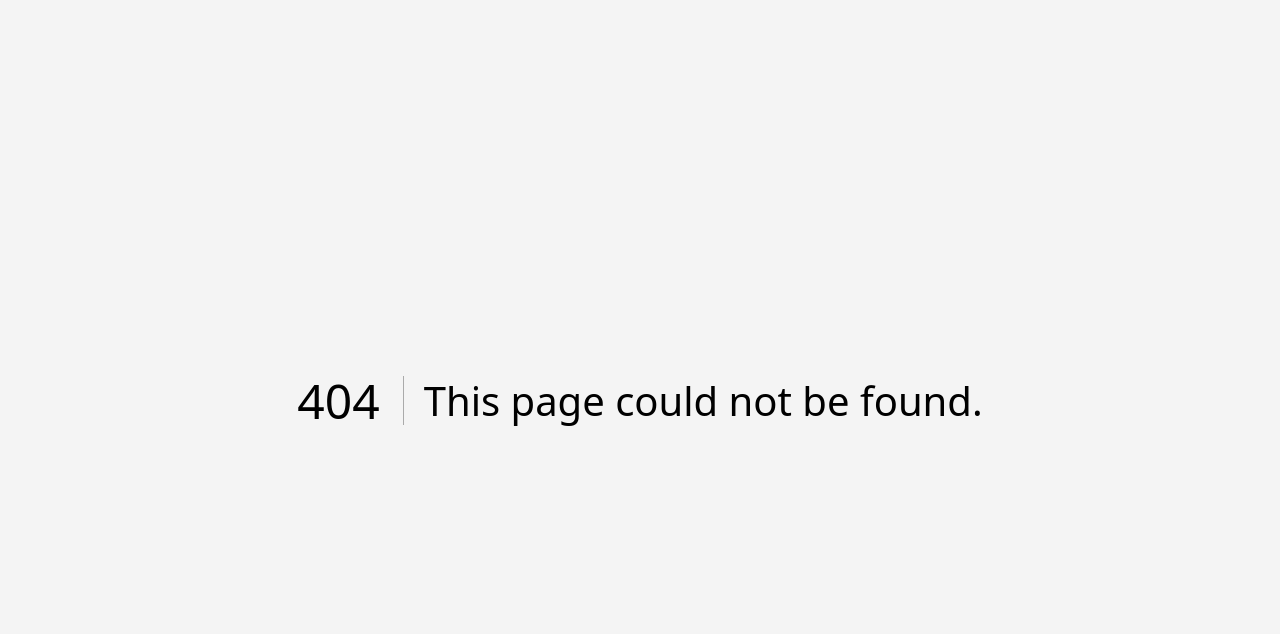
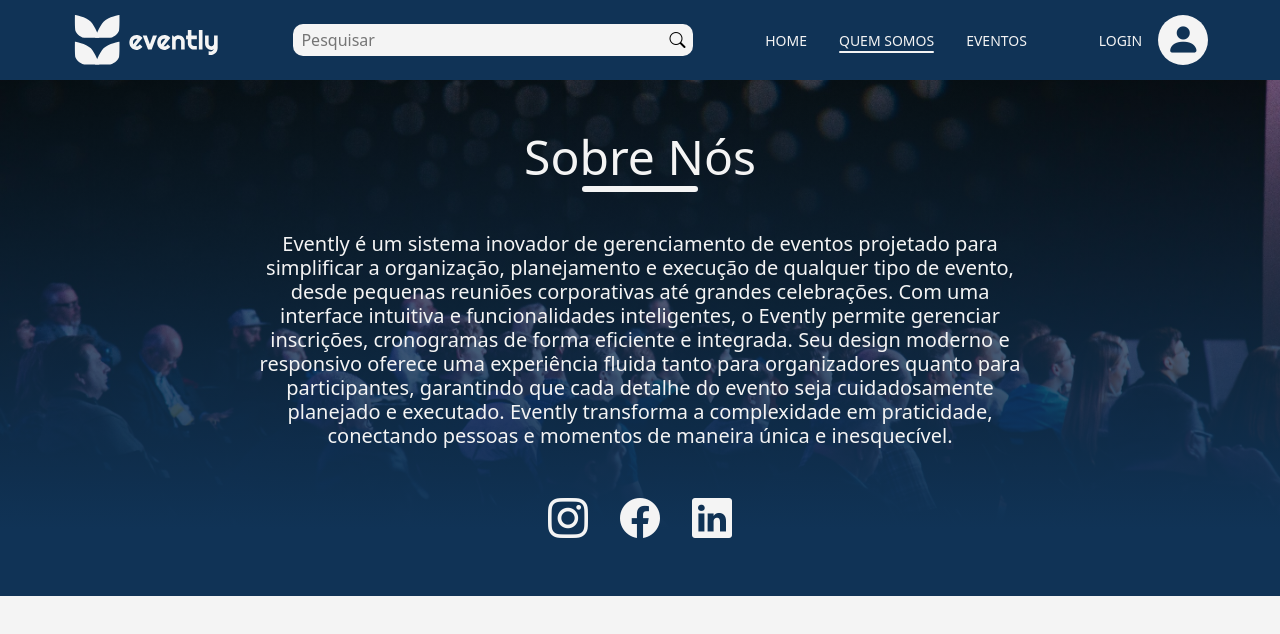
Before and after one commit to RayaniGomes/Evently, a Next.js app: page /quem-somos in a window 1280 px wide. Before the commit this address had no page. Shown: the top 634 px of the page. Built offline with nearby package versions, Linux system fonts and the light colour scheme.

Commit message:
feat: componente sobreNos

```diff
--- a/src/(components)/navbar/index.tsx
+++ b/src/(components)/navbar/index.tsx
@@ -1,3 +1,4 @@
+'use client';
 import Image from "next/image";
 import Link from "next/link";
 import { ButtonMenuHamburger, Form, Login, Menu, Nav, NavMobile } from "./styled";
--- /dev/null
+++ b/src/(components)/sobreNos/index.tsx
@@ -0,0 +1,17 @@
+'use client';
+import Link from "next/link";
+import { Section } from "./styled";
+
+export default function Sobre() {
+    return (
+        <Section>
+            <h1>Sobre Nós <hr/></h1>
+            <h5>Evently é um sistema inovador de gerenciamento de eventos projetado para simplificar a organização, planejamento e execução de qualquer tipo de evento, desde pequenas reuniões corporativas até grandes celebrações. Com uma interface intuitiva e funcionalidades inteligentes, o Evently permite gerenciar inscrições, cronogramas de forma eficiente e integrada. Seu design moderno e responsivo oferece uma experiência fluida tanto para organizadores quanto para participantes, garantindo que cada detalhe do evento seja cuidadosamente planejado e executado. Evently transforma a complexidade em praticidade, conectando pessoas e momentos de maneira única e inesquecível.</h5>
+            <div className="redes">
+                <Link className="bi bi-instagram" href="/" />
+                <Link className="bi bi-facebook" href="/" />
+                <Link className="bi bi-linkedin" href="/" />
+            </div>
+        </Section>
+    );
+}
--- /dev/null
+++ b/src/(components)/sobreNos/styled.ts
@@ -0,0 +1,71 @@
+import styled from "styled-components";
+
+export const Section = styled.section`
+    width: 100%;
+    display: flex;
+    flex-direction: column;
+    align-items: center;
+    margin-top: 5rem;
+    padding: 3rem 5rem;
+    background: linear-gradient(180deg, rgba(6, 18, 30, 0.37) 0%, #103356 87%), url('/bgSobre.png') no-repeat center center / cover;
+    color: var(--branco);
+    text-align: center;
+    gap: 2rem;
+
+    h5 {
+        width: 70%;
+    }
+
+    .redes {
+        display: flex;
+        gap: 2rem;
+
+        a {
+            color: var(--branco);
+            font-size: 40px;
+        }
+    }
+
+    @media (max-width: 1024px) {
+        padding: 3rem 2rem;
+
+        h5 {
+            width: 80%;
+        }
+    }
+
+    @media (max-width: 768px) {
+        padding: 2rem 1rem;
+        gap: 1rem;
+
+        h1 {
+            font-size: 36px !important;
+        }
+
+        h5 {
+            width: 90%;
+            font-size: 16px !important;
+        }
+
+        .redes a {
+            font-size: 30px;
+        }
+    }
+
+    @media (max-width: 425px) {
+        padding: 1rem;
+
+        h1 {
+            font-size: 24px !important;
+        }
+
+        h5 {
+            width: 100%;
+            font-size: 12px !important;
+        }
+
+        .redes a {
+            font-size: 25px;
+        }
+    }
+`
--- a/src/app/globals.css
+++ b/src/app/globals.css
@@ -34,8 +34,8 @@
   font-weight: 500 !important;
   font-size: 48px !important;
 
-  @media (max-width: 425) {
-    font-size: 32px !important;
+  @media (max-width: 425px) {
+    font-size: 24px !important;
   }
 }
 
@@ -43,7 +43,7 @@
   font-weight: 400 !important;
   font-size: 40px !important;
 
-  @media (max-width: 425) {
+  @media (max-width: 425px) {
     font-size: 32px !important;
   }
 }
@@ -52,7 +52,7 @@
   font-weight: 400 !important;
   font-size: 32px !important;
 
-  @media (max-width: 425) {
+  @media (max-width: 425px) {
     font-size: 26px !important;
   }
 }
@@ -61,7 +61,7 @@
   font-weight: 400 !important;
   font-size: 24px !important;
 
-  @media (max-width: 425) {
+  @media (max-width: 425px) {
     font-size: 16px !important;
   }
 }
@@ -70,8 +70,8 @@
   font-weight: 400 !important;
   font-size: 20px !important;
 
-  @media (max-width: 425) {
-    font-size: 16px !important;
+  @media (max-width: 425px) {
+    font-size: 14px !important;
   }
 }
 
@@ -79,7 +79,7 @@
   font-weight: 500 !important;
   font-size: 16px !important;
 
-  @media (max-width: 425) {
+  @media (max-width: 425px) {
     font-size: 14px !important;
   }
 }
@@ -89,60 +89,23 @@
   font-size: 12px;
 }
 
-.botaoBranco {
-  display: flex;
-  align-items: center;
-  justify-content: center;
-  width: 200px;
-  height: 40px;
-  background-color: var(--branco);
-  color: var(--azul-escuro);
-  border-radius: 10px;
-  border: none;
-  font-weight: 600;
-  font-size: 12px;
-  box-shadow: var(--drop-shadow);
+hr {
+  width: 50% !important;
+  border: 3px solid var(--branco) !important;
+  border-radius: 10px !important;
+  margin: 0 auto !important;
+  opacity: 1 !important;
 
-  &:hover {
-    box-shadow: var(--drop-shadow-branco-hover);
+  @media (max-width: 768px) {
+    border: 2px solid var(--branco) !important;
   }
 }
 
-.botaoGradiente {
-  display: flex;
-  align-items: center;
-  justify-content: center;
-  width: 200px;
-  height: 40px;
-  background: var(--botao);
-  color: var(--branco);
-  border-radius: 10px;
-  border: none;
-  font-weight: 600;
-  font-size: 12px;
-  box-shadow: var(--drop-shadow);
+a, button {
+  cursor: pointer;
 
   &:hover {
-    box-shadow: var(--drop-shadow-azul-hover);
-  }
-}
-
-.botaoAzul {
-  display: flex;
-  align-items: center;
-  justify-content: center;
-  width: 200px;
-  height: 40px;
-  background: var(--azul-medio);
-  color: var(--branco);
-  border-radius: 10px;
-  border: none;
-  font-weight: 600;
-  font-size: 12px;
-  box-shadow: var(--drop-shadow);
-
-  &:hover {
-    box-shadow: var(--drop-shadow-azul-hover);
+    transform: scale(1.1);
   }
 }
 
--- /dev/null
+++ b/src/app/quem-somos/page.tsx
@@ -0,0 +1,11 @@
+import Navbar from "@/(components)/navbar";
+import Sobre from "@/(components)/sobreNos";
+
+export default function QuemSomos() {
+    return (
+        <main>
+            <Navbar />
+            <Sobre />
+        </main>
+    );
+}
```
Also changed, not shown: public/bgSobre.png (added).
